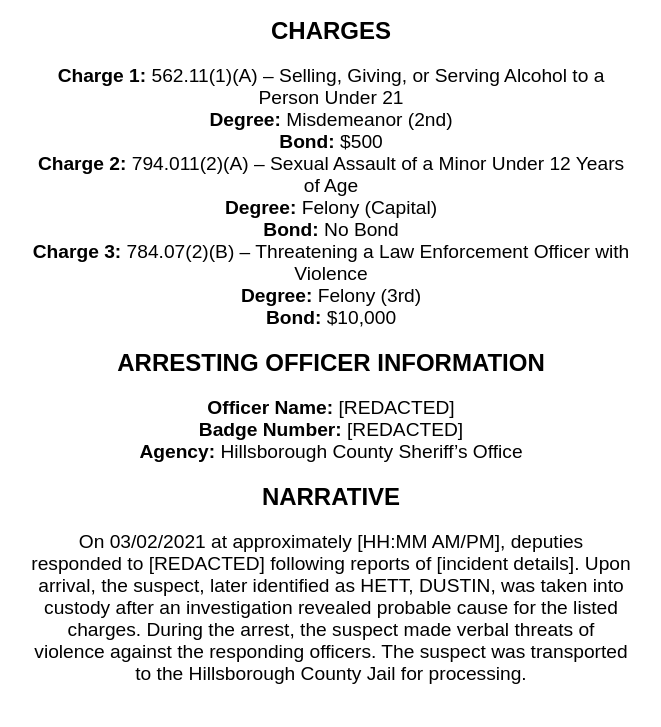
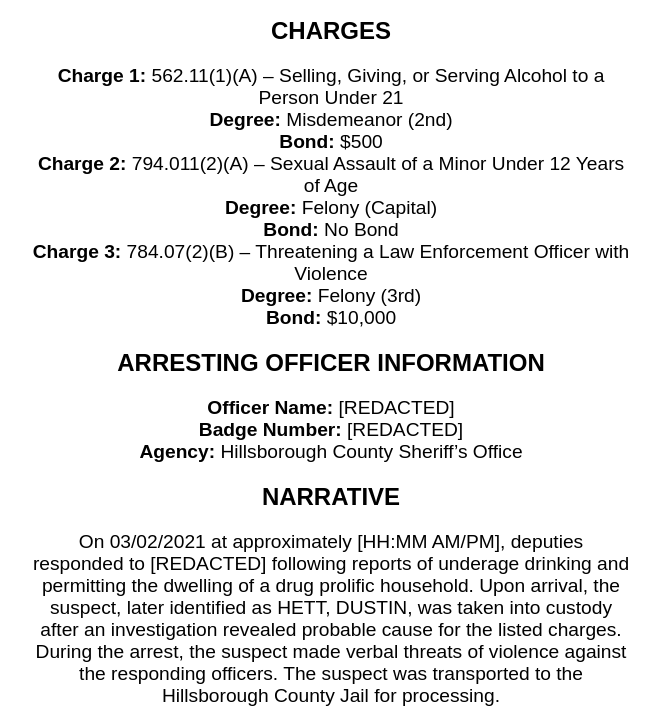
Before and after one commit to domandi/testing, a plain HTML site: page index.html in a window 1280 px wide. Shown: the part 1045-1772 px from the top of the page, without its empty margins (309-970 px from the left). Before the commit the page ends 1750 px from the top, so only its background shows below. Drawn offline with Linux system fonts and the light colour scheme.

Commit message:
Update index.html

```diff
--- a/index.html
+++ b/index.html
@@ -81,7 +81,7 @@
         <p><strong>Agency:</strong> Hillsborough County Sheriff’s Office</p>
 
         <h2>NARRATIVE</h2>
-        <p>On 03/02/2021 at approximately [HH:MM AM/PM], deputies responded to [REDACTED] following reports of [incident details]. Upon arrival, the suspect, later identified as HETT, DUSTIN, was taken into custody after an investigation revealed probable cause for the listed charges. During the arrest, the suspect made verbal threats of violence against the responding officers. The suspect was transported to the Hillsborough County Jail for processing.</p>
+        <p>On 03/02/2021 at approximately [HH:MM AM/PM], deputies responded to [REDACTED] following reports of underage drinking and permitting the dwelling of a drug prolific household. Upon arrival, the suspect, later identified as HETT, DUSTIN, was taken into custody after an investigation revealed probable cause for the listed charges. During the arrest, the suspect made verbal threats of violence against the responding officers. The suspect was transported to the Hillsborough County Jail for processing.</p>
     </div>
 </body>
 </html>
```
